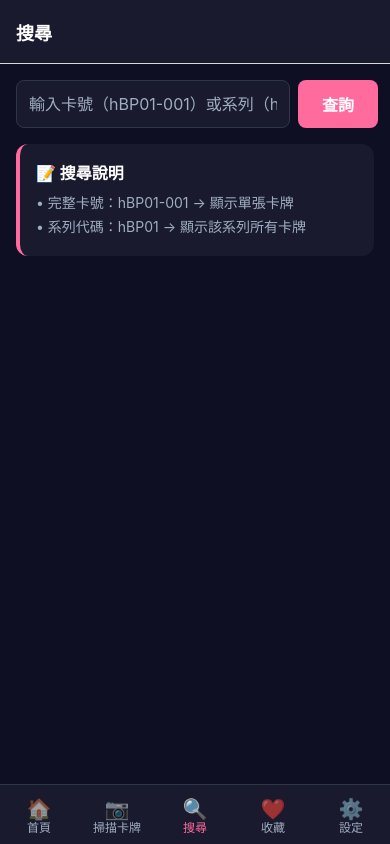
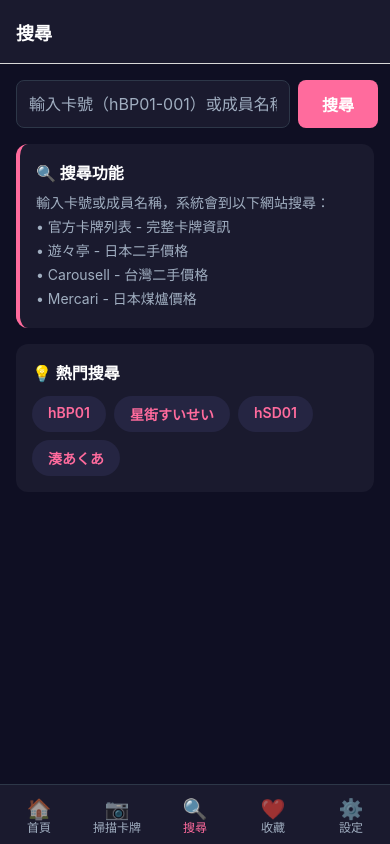
Before and after one commit to dicoge/huntercard, a React Native app: screen /Search in a window 390 px wide. Built offline with nearby package versions, Linux system fonts and the light colour scheme.

Commit message:
Redesign search: input keyword -> show links to search on official site, yuyutei, carousell, mercari

```diff
--- a/src/screens/SearchResultsScreen.tsx
+++ b/src/screens/SearchResultsScreen.tsx
@@ -1,59 +1,59 @@
 import React from 'react';
-import { View, Text, FlatList, StyleSheet, TouchableOpacity } from 'react-native';
+import { View, Text, TouchableOpacity, StyleSheet, ScrollView, Linking } from 'react-native';
 import { COLORS } from '../constants';
-import { HoloCard } from '../types/hololive';
-import CardItem from '../components/CardItem';
 
 interface SearchResultsScreenProps {
   route: {
     params: {
       query: string;
-      results: {
-        cards: HoloCard[];
-        totalFound: number;
-      };
+      links: Array<{ name: string; url: string; hint: string }>;
     };
   };
-  navigation: any;
 }
 
-export default function SearchResultsScreen({ route, navigation }: SearchResultsScreenProps) {
-  const { query, results } = route.params;
+export default function SearchResultsScreen({ route }: SearchResultsScreenProps) {
+  const { query, links } = route.params;
 
-  const handleCardPress = (card: HoloCard) => {
-    navigation.navigate('CardDetail', { card });
+  const openUrl = (url: string) => {
+    Linking.openURL(url);
   };
 
-  const renderCard = ({ item }: { item: HoloCard }) => (
-    <CardItem
-      card={item}
-      onPress={() => handleCardPress(item)}
-    />
-  );
-
   return (
-    <View style={styles.container}>
+    <ScrollView style={styles.container}>
+      {/* 搜尋關鍵字 */}
       <View style={styles.header}>
         <Text style={styles.queryText}>搜尋：{query}</Text>
-        <Text style={styles.resultCount}>
-          找到 {results.totalFound} 張卡牌
+        <Text style={styles.resultCount}>以下網站提供相關結果</Text>
+      </View>
+
+      {/* 搜尋連結列表 */}
+      <View style={styles.linksContainer}>
+        {links.map((link, index) => (
+          <TouchableOpacity
+            key={index}
+            style={styles.linkCard}
+            onPress={() => openUrl(link.url)}
+            activeOpacity={0.7}
+          >
+            <View style={styles.linkHeader}>
+              <Text style={styles.linkName}>{link.name}</Text>
+              <Text style={styles.linkArrow}>→</Text>
+            </View>
+            <Text style={styles.linkHint}>{link.hint}</Text>
+            <Text style={styles.linkUrl} numberOfLines={1}>{link.url}</Text>
+          </TouchableOpacity>
+        ))}
+      </View>
+
+      {/* 說明 */}
+      <View style={styles.infoBox}>
+        <Text style={styles.infoIcon}>ℹ️</Text>
+        <Text style={styles.infoText}>
+          點擊上方任一連結，將在瀏覽器中開啟該網站的搜尋結果頁面。{'\n\n'}
+          建議先查看官方卡牌列表取得完整資訊，再比較各二手網站的價格。
         </Text>
       </View>
-      {results.totalFound === 0 ? (
-        <View style={styles.emptyContainer}>
-          <Text style={styles.emptyIcon}>🔍</Text>
-          <Text style={styles.emptyText}>找不到符合的卡牌</Text>
-          <Text style={styles.emptySubtext}>試試看其他關鍵字或卡號</Text>
-        </View>
-      ) : (
-        <FlatList
-          data={results.cards}
-          renderItem={renderCard}
-          keyExtractor={(item) => item.id}
-          contentContainerStyle={styles.list}
-        />
-      )}
-    </View>
+    </ScrollView>
   );
 }
 
@@ -64,14 +64,11 @@ const styles = StyleSheet.create({
     padding: 16,
   },
   header: {
-    marginBottom: 16,
-    paddingBottom: 16,
-    borderBottomWidth: 1,
-    borderBottomColor: COLORS.border,
+    marginBottom: 20,
   },
   queryText: {
     color: COLORS.text,
-    fontSize: 22,
+    fontSize: 24,
     fontWeight: 'bold',
     marginBottom: 4,
   },
@@ -79,28 +76,58 @@ const styles = StyleSheet.create({
     color: COLORS.textSecondary,
     fontSize: 14,
   },
-  list: {
-    paddingBottom: 20,
+  linksContainer: {
+    gap: 12,
   },
-  emptyContainer: {
-    flex: 1,
-    justifyContent: 'center',
+  linkCard: {
+    backgroundColor: COLORS.surface,
+    borderRadius: 12,
+    padding: 16,
+    borderWidth: 1,
+    borderColor: COLORS.border,
+  },
+  linkHeader: {
+    flexDirection: 'row',
+    justifyContent: 'space-between',
     alignItems: 'center',
-    padding: 40,
+    marginBottom: 8,
   },
-  emptyIcon: {
-    fontSize: 64,
-    marginBottom: 16,
-  },
-  emptyText: {
+  linkName: {
     color: COLORS.text,
     fontSize: 18,
-    fontWeight: '600',
+    fontWeight: 'bold',
+  },
+  linkArrow: {
+    color: COLORS.primary,
+    fontSize: 20,
+  },
+  linkHint: {
+    color: COLORS.textSecondary,
+    fontSize: 14,
     marginBottom: 8,
   },
-  emptySubtext: {
+  linkUrl: {
+    color: COLORS.primary,
+    fontSize: 12,
+    opacity: 0.8,
+  },
+  infoBox: {
+    flexDirection: 'row',
+    backgroundColor: COLORS.surface,
+    padding: 16,
+    borderRadius: 12,
+    marginTop: 20,
+    borderLeftWidth: 4,
+    borderLeftColor: COLORS.primary,
+  },
+  infoIcon: {
+    fontSize: 20,
+    marginRight: 12,
+  },
+  infoText: {
+    flex: 1,
     color: COLORS.textSecondary,
-    fontSize: 14,
-    textAlign: 'center',
+    fontSize: 13,
+    lineHeight: 20,
   },
 });
--- a/src/screens/SearchScreen.tsx
+++ b/src/screens/SearchScreen.tsx
@@ -1,157 +1,51 @@
 import React, { useState } from 'react';
-import { View, TextInput, TouchableOpacity, Text, StyleSheet, Linking, Image, ScrollView, ActivityIndicator, FlatList } from 'react-native';
+import { View, TextInput, TouchableOpacity, Text, StyleSheet, Linking, ScrollView, ActivityIndicator } from 'react-native';
 import { COLORS } from '../constants';
-
-// 卡牌稀有度顏色
-const rarityColors: Record<string, string> = {
-  'C': COLORS.rarityC,
-  'U': COLORS.rarityU,
-  'R': COLORS.rarityR,
-  'SR': COLORS.raritySR,
-  'UC': COLORS.rarityUC,
-  'CP': COLORS.rarityCP,
-};
-
-// 預先定義的卡牌資料（用於系列搜尋）
-const CARD_DATABASE = [
-  { cardNumber: 'hBP01-001', member: '時乃空', rarity: 'C' },
-  { cardNumber: 'hBP01-002', member: '蘿蔔子', rarity: 'C' },
-  { cardNumber: 'hBP01-003', member: '星街すいせい', rarity: 'U' },
-  { cardNumber: 'hBP01-004', member: '白上フブキ', rarity: 'U' },
-  { cardNumber: 'hBP01-005', member: '湊あくあ', rarity: 'R' },
-  { cardNumber: 'hBP01-006', member: '大神ミオ', rarity: 'C' },
-  { cardNumber: 'hBP01-007', member: '不知火フレア', rarity: 'SR' },
-  { cardNumber: 'hSD01-001', member: '時乃空', rarity: 'C' },
-  { cardNumber: 'hSD01-002', member: 'AZKi', rarity: 'R' },
-  { cardNumber: 'hBP02-001', member: '百鬼あやめ', rarity: 'R' },
-  { cardNumber: 'hBP02-002', member: '猫又おかゆ', rarity: 'SR' },
-];
-
-interface CardResult {
-  cardNumber: string;
-  member: string;
-  rarity: string;
-  imageUrl: string;
-  officialUrl: string;
-  prices: Array<{ source: string; url: string }>;
-}
 
 export default function SearchScreen({ navigation }: any) {
   const [query, setQuery] = useState('');
   const [loading, setLoading] = useState(false);
-  const [results, setResults] = useState<CardResult[]>([]);
-  const [error, setError] = useState<string | null>(null);
-  const [searchType, setSearchType] = useState<'single' | 'series' | null>(null);
 
-  const handleSearch = async () => {
+  const handleSearch = () => {
     if (!query.trim()) return;
 
-    const trimmedQuery = query.trim().toUpperCase();
+    setLoading(true);
 
-    // 判斷搜尋類型
-    const fullCardRegex = /^[A-Z]{2,4}-\d{3}$/;
-    const seriesRegex = /^[A-Z]{2,4}\d{2}$/;
+    const trimmedQuery = query.trim();
 
-    setLoading(true);
-    setError(null);
-    setResults([]);
+    // 構建各網站的搜尋連結
+    const links = [
+      {
+        name: '官方卡牌列表',
+        url: `https://hololive-official-cardgame.com/cardlist/cardsearch/?keyword=${encodeURIComponent(trimmedQuery)}`,
+        hint: '官方完整卡牌資料庫',
+      },
+      {
+        name: '遊々亭',
+        url: `https://yuyu-tei.jp/top/hocg/?s=${encodeURIComponent(trimmedQuery)}`,
+        hint: '日本二手卡牌價格',
+      },
+      {
+        name: 'Carousell 旋轉拍賣',
+        url: `https://www.carousell.com.tw/search/?q=${encodeURIComponent(trimmedQuery)}`,
+        hint: '台灣二手卡牌價格',
+      },
+      {
+        name: 'Mercari 煤爐',
+        url: `https://www.mercari.com/jp/search/?keyword=${encodeURIComponent(trimmedQuery)}`,
+        hint: '日本二手卡牌（日文）',
+      },
+    ];
 
-    try {
-      if (fullCardRegex.test(trimmedQuery)) {
-        // 完整卡號搜尋（如 hBP01-001）
-        setSearchType('single');
-        const card = createCardResult(trimmedQuery);
-        setResults([card]);
-      } else if (seriesRegex.test(trimmedQuery)) {
-        // 系列搜尋（如 hBP01）
-        setSearchType('series');
-        const seriesCards = CARD_DATABASE.filter(c =>
-          c.cardNumber.startsWith(trimmedQuery)
-        );
-
-        if (seriesCards.length === 0) {
-          setError(`找不到 ${trimmedQuery} 系列的卡牌`);
-        } else {
-          const cardResults = seriesCards.map(c => createCardResult(c.cardNumber));
-          setResults(cardResults);
-        }
-      } else {
-        setError('請輸入有效的卡號格式（如 hBP01-001 或 hBP01）');
-      }
-    } catch (err) {
-      setError('查詢失敗，請稍後再試');
-    } finally {
+    // 延遲一下讓使用者看到載入動畫
+    setTimeout(() => {
+      navigation.navigate('SearchResults', {
+        query: trimmedQuery,
+        links
+      });
       setLoading(false);
-    }
+    }, 500);
   };
-
-  const createCardResult = (cardNumber: string): CardResult => {
-    const seriesCode = cardNumber.split('-')[0] || '';
-    return {
-      cardNumber,
-      member: '查詢中...',
-      rarity: 'R',
-      imageUrl: `https://hololive-official-cardgame.com/wp-content/themes/hololive-cardgame/images/card/${cardNumber}.png`,
-      officialUrl: `https://hololive-official-cardgame.com/cardlist/cardsearch/?expansion=${seriesCode}`,
-      prices: [
-        {
-          source: '官方網站',
-          url: `https://hololive-official-cardgame.com/cardlist/cardsearch/?expansion=${seriesCode}`,
-        },
-        {
-          source: '遊々亭',
-          url: `https://yuyu-tei.jp/top/hocg/?s=${cardNumber}`,
-        },
-        {
-          source: 'Carousell',
-          url: `https://www.carousell.com.tw/search/?q=${encodeURIComponent(cardNumber)}`,
-        },
-      ],
-    };
-  };
-
-  const openUrl = (url: string) => {
-    Linking.openURL(url);
-  };
-
-  const renderCard = ({ item }: { item: CardResult }) => (
-    <View style={styles.cardResult}>
-      {/* 卡牌圖片 */}
-      <View style={styles.cardImageSection}>
-        <Image
-          source={{ uri: item.imageUrl }}
-          style={styles.cardImage}
-          resizeMode="cover"
-        />
-      </View>
-
-      {/* 卡牌資訊 */}
-      <View style={styles.cardInfo}>
-        <View style={styles.cardHeader}>
-          <Text style={styles.cardNumber}>{item.cardNumber}</Text>
-          <View style={[styles.rarityBadge, { backgroundColor: rarityColors[item.rarity] || COLORS.surfaceLight }]}>
-            <Text style={styles.rarityText}>{item.rarity}</Text>
-          </View>
-        </View>
-
-        <Text style={styles.cardMember}>{item.member}</Text>
-
-        {/* 查詢連結 */}
-        <View style={styles.cardLinks}>
-          {item.prices.map((price, index) => (
-            <TouchableOpacity
-              key={index}
-              style={styles.cardLinkButton}
-              onPress={() => openUrl(price.url)}
-            >
-              <Text style={styles.cardLinkSource}>{price.source}</Text>
-              <Text style={styles.cardLinkHint}>→</Text>
-            </TouchableOpacity>
-          ))}
-        </View>
-      </View>
-    </View>
-  );
 
   return (
     <ScrollView style={styles.container}>
@@ -159,7 +53,7 @@ export default function SearchScreen({ navigation }: any) {
       <View style={styles.searchBar}>
         <TextInput
           style={styles.input}
-          placeholder="輸入卡號（hBP01-001）或系列（hBP01）"
+          placeholder="輸入卡號（hBP01-001）或成員名稱..."
           placeholderTextColor={COLORS.textSecondary}
           value={query}
           onChangeText={setQuery}
@@ -169,48 +63,58 @@ export default function SearchScreen({ navigation }: any) {
           autoCorrect={false}
         />
         <TouchableOpacity style={styles.searchButton} onPress={handleSearch}>
-          <Text style={styles.searchButtonText}>查詢</Text>
+          <Text style={styles.searchButtonText}>搜尋</Text>
         </TouchableOpacity>
       </View>
 
       {/* 說明 */}
       <View style={styles.hintBox}>
-        <Text style={styles.hintTitle}>📝 搜尋說明</Text>
-        <Text style={styles.hintText}>• 完整卡號：hBP01-001 → 顯示單張卡牌</Text>
-        <Text style={styles.hintText}>• 系列代碼：hBP01 → 顯示該系列所有卡牌</Text>
+        <Text style={styles.hintTitle}>🔍 搜尋功能</Text>
+        <Text style={styles.hintText}>輸入卡號或成員名稱，系統會到以下網站搜尋：</Text>
+        <Text style={styles.hintText}>• 官方卡牌列表 - 完整卡牌資訊</Text>
+        <Text style={styles.hintText}>• 遊々亭 - 日本二手價格</Text>
+        <Text style={styles.hintText}>• Carousell - 台灣二手價格</Text>
+        <Text style={styles.hintText}>• Mercari - 日本煤爐價格</Text>
       </View>
-
-      {/* 錯誤訊息 */}
-      {error && (
-        <View style={styles.errorContainer}>
-          <Text style={styles.errorText}>❌ {error}</Text>
-        </View>
-      )}
 
       {/* 載入中 */}
       {loading && (
         <View style={styles.loadingContainer}>
           <ActivityIndicator size="large" color={COLORS.primary} />
-          <Text style={styles.loadingText}>正在查詢卡牌資訊...</Text>
+          <Text style={styles.loadingText}>正在準備搜尋...</Text>
         </View>
       )}
 
-      {/* 搜尋結果 */}
-      {!loading && results.length > 0 && (
-        <View style={styles.resultContainer}>
-          <Text style={styles.resultHeader}>
-            {searchType === 'series'
-              ? `找到 ${results.length} 張卡牌（${query.toUpperCase()} 系列）`
-              : `找到 ${results.length} 張卡牌`}
-          </Text>
-
-          {results.map((card, index) => (
-            <View key={index}>
-              {renderCard({ item: card })}
-            </View>
-          ))}
+      {/* 熱門搜尋建議 */}
+      <View style={styles.suggestions}>
+        <Text style={styles.suggestionTitle}>💡 熱門搜尋</Text>
+        <View style={styles.suggestionTags}>
+          <TouchableOpacity
+            style={styles.suggestionTag}
+            onPress={() => setQuery('hBP01')}
+          >
+            <Text style={styles.suggestionTagText}>hBP01</Text>
+          </TouchableOpacity>
+          <TouchableOpacity
+            style={styles.suggestionTag}
+            onPress={() => setQuery('星街すいせい')}
+          >
+            <Text style={styles.suggestionTagText}>星街すいせい</Text>
+          </TouchableOpacity>
+          <TouchableOpacity
+            style={styles.suggestionTag}
+            onPress={() => setQuery('hSD01')}
+          >
+            <Text style={styles.suggestionTagText}>hSD01</Text>
+          </TouchableOpacity>
+          <TouchableOpacity
+            style={styles.suggestionTag}
+            onPress={() => setQuery('湊あくあ')}
+          >
+            <Text style={styles.suggestionTagText}>湊あくあ</Text>
+          </TouchableOpacity>
         </View>
-      )}
+      </View>
     </ScrollView>
   );
 }
@@ -268,104 +172,41 @@ const styles = StyleSheet.create({
     fontSize: 14,
     marginBottom: 4,
   },
-  errorContainer: {
-    padding: 16,
-    backgroundColor: COLORS.surface,
-    borderRadius: 8,
-    marginBottom: 16,
-    borderWidth: 1,
-    borderColor: COLORS.error,
-  },
-  errorText: {
-    color: COLORS.error,
-    fontSize: 14,
-  },
   loadingContainer: {
     padding: 40,
     alignItems: 'center',
+    marginBottom: 20,
   },
   loadingText: {
     color: COLORS.textSecondary,
     fontSize: 14,
     marginTop: 12,
   },
-  resultContainer: {
-    gap: 16,
+  suggestions: {
+    backgroundColor: COLORS.surface,
+    padding: 16,
+    borderRadius: 12,
   },
-  resultHeader: {
+  suggestionTitle: {
     color: COLORS.text,
-    fontSize: 18,
+    fontSize: 16,
     fontWeight: 'bold',
-    marginBottom: 8,
-  },
-  cardResult: {
-    flexDirection: 'row',
-    backgroundColor: COLORS.surface,
-    borderRadius: 16,
-    overflow: 'hidden',
-    marginBottom: 16,
-  },
-  cardImageSection: {
-    width: 120,
-    height: 160,
-    backgroundColor: COLORS.surfaceLight,
-    justifyContent: 'center',
-    alignItems: 'center',
-  },
-  cardImage: {
-    width: '100%',
-    height: '100%',
-  },
-  cardInfo: {
-    flex: 1,
-    padding: 16,
-  },
-  cardHeader: {
-    flexDirection: 'row',
-    justifyContent: 'space-between',
-    alignItems: 'center',
-    marginBottom: 8,
-  },
-  cardNumber: {
-    color: COLORS.text,
-    fontSize: 18,
-    fontWeight: 'bold',
-  },
-  rarityBadge: {
-    paddingHorizontal: 10,
-    paddingVertical: 4,
-    borderRadius: 6,
-    minWidth: 40,
-    alignItems: 'center',
-  },
-  rarityText: {
-    color: COLORS.text,
-    fontSize: 12,
-    fontWeight: 'bold',
-  },
-  cardMember: {
-    color: COLORS.textSecondary,
-    fontSize: 14,
     marginBottom: 12,
   },
-  cardLinks: {
+  suggestionTags: {
+    flexDirection: 'row',
+    flexWrap: 'wrap',
     gap: 8,
   },
-  cardLinkButton: {
-    flexDirection: 'row',
-    alignItems: 'center',
+  suggestionTag: {
     backgroundColor: COLORS.surfaceLight,
     paddingVertical: 8,
-    paddingHorizontal: 12,
-    borderRadius: 8,
+    paddingHorizontal: 16,
+    borderRadius: 20,
   },
-  cardLinkSource: {
-    color: COLORS.text,
+  suggestionTagText: {
+    color: COLORS.primary,
     fontSize: 14,
-    flex: 1,
-  },
-  cardLinkHint: {
-    color: COLORS.primary,
-    fontSize: 16,
+    fontWeight: '600',
   },
 });
```
